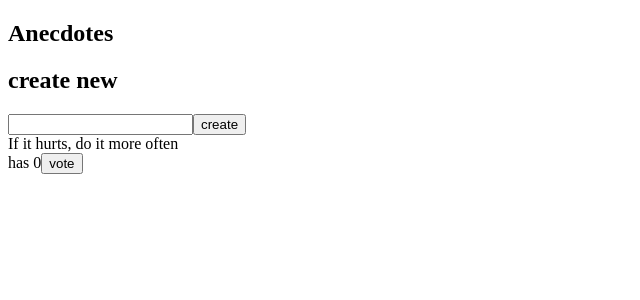
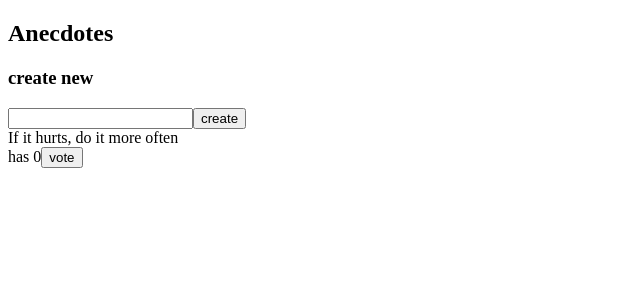
Before and after one commit to vkats90/FSO-Coursework, a React (Create React App) app: page / in a window 1280 px wide. Shown: the top 300 px of the page, without its empty margins (0-640 px from the left). Built offline with nearby package versions, Linux system fonts and the light colour scheme.

Commit message:
Update AnecdoteForm.js

```diff
--- a/src/components/AnecdoteForm.js
+++ b/src/components/AnecdoteForm.js
@@ -9,7 +9,7 @@ const AnecdoteForm = () => {
 
   return (
     <div>
-      <h2>create new</h2>
+      <h3>create new</h3>
       <form onSubmit={onCreate}>
         <input name='anecdote' />
         <button type="submit">create</button>
```
